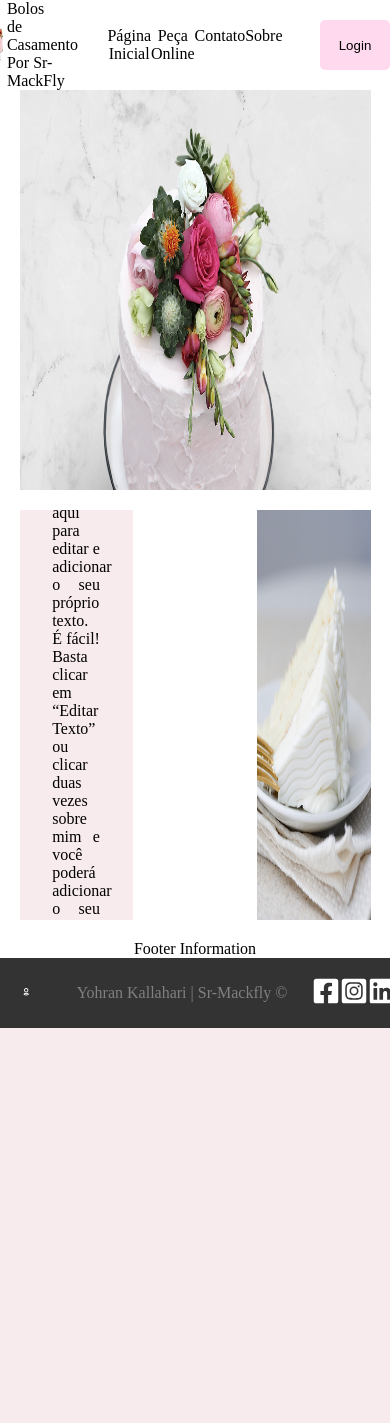
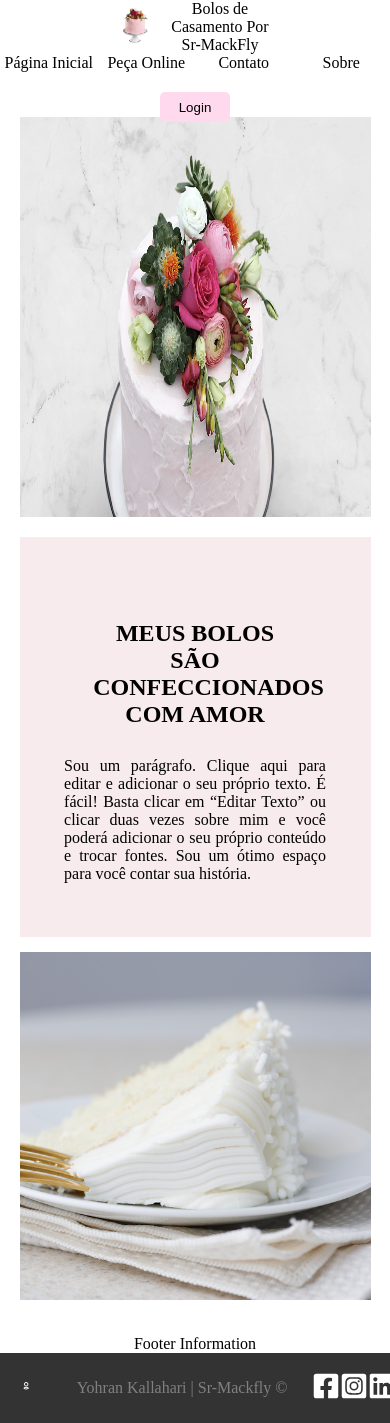
Before and after one commit to yohran1/Portfolio, a React (Create React App) app: page /projeto/srmackfly in a window 390 px wide. Before the commit the page ends 1028 px from the top, so only its background shows below. Built offline with nearby package versions, Linux system fonts and the light colour scheme.

Commit message:
Ajustando para telas menores

```diff
--- a/src/components/project/components/NavBar.module.css
+++ b/src/components/project/components/NavBar.module.css
@@ -4,6 +4,8 @@
     align-items: center;
     text-align: center;
     position: sticky;
+    top: 0;
+    background-color: white;
 }
 .logo a{
     display: flex;
@@ -52,10 +54,27 @@
     border-radius: 5px;
     width: 70px;
     border: none;
-    height: 50px;
+    height: 40px;
+    margin: auto;
     background-color: rgb(255, 218, 238);
     cursor: pointer;
 }
 .login_btn button:hover{
     background-color: rgba(247, 235, 237, 1);
 }
+@media(max-width:700px){
+        .navBar{
+            display: block;
+            height: 117px;
+        }
+        .logo a{
+            text-align: center;
+            margin: auto;
+        }
+        .login_btn a{
+            margin: 10px auto;
+        }
+        .login_btn a button{
+            height: 30px;
+        }
+}
--- a/src/components/project/components/pages/SrMackfly.module.css
+++ b/src/components/project/components/pages/SrMackfly.module.css
@@ -48,3 +48,19 @@
     width: 100%;
     height: 100%;
 }
+@media(max-width:700px){
+    .cakes_info{
+        display: flex;
+        flex-direction: column;
+        width: 100%;
+        height: fit-content;
+    }
+    .info{
+        width: 100%;
+        height: 400px;
+    }
+    .img_cake{
+        width: 100%;
+        margin: 15px auto;
+    }
+}
```
